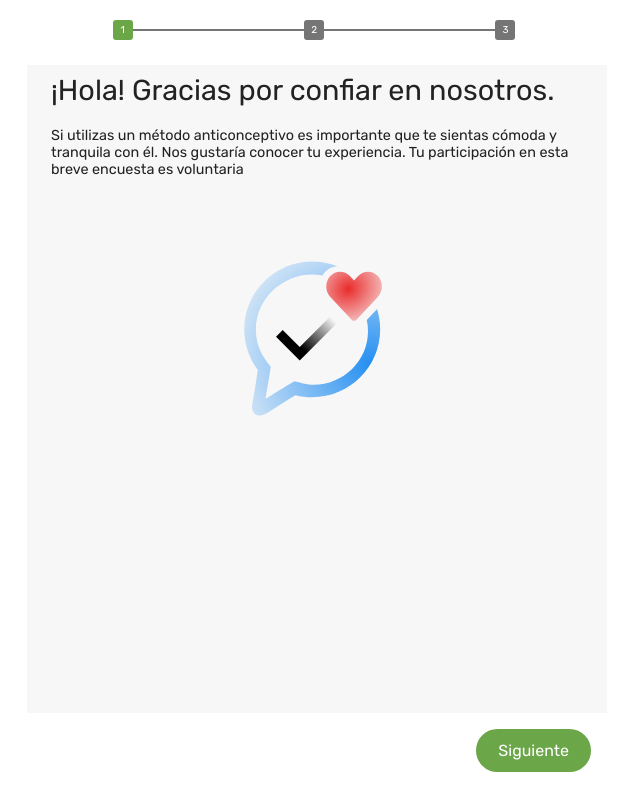
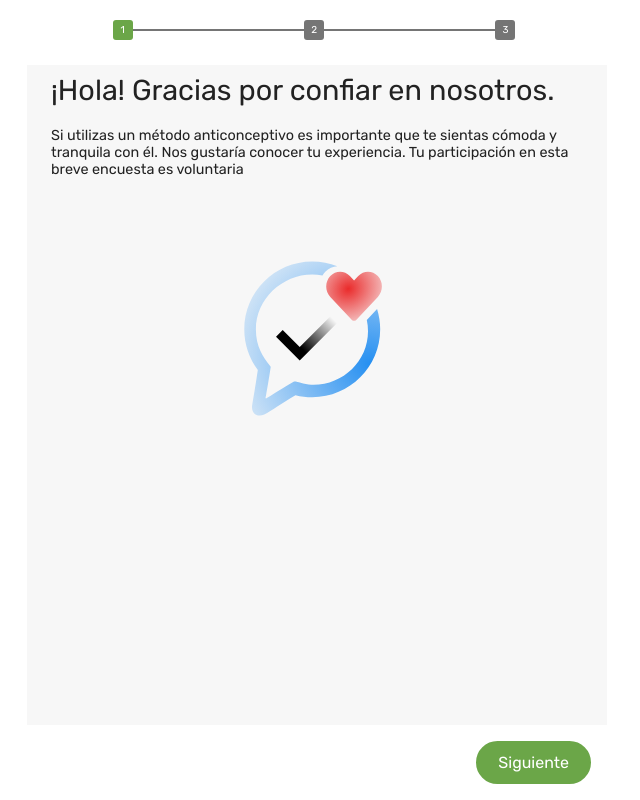
Before and after one commit to kimbalear/Satisfaction-Method, a plain HTML site: page index.html in a window 1280 px wide. Shown: the whole page, without its empty margins (323-963 px from the left). Drawn offline with nearby package versions, Linux system fonts and the light colour scheme.

```diff
--- a/styles/scss/utils/_mixins.scss
+++ b/styles/scss/utils/_mixins.scss
@@ -48,7 +48,7 @@
   border: $border;
   padding: 10px 20px;
   text-align: center;
-  margin-bottom: 12px;
+  //margin-bottom: 12px;
   cursor: pointer;
 
   &:hover {
```
Also changed, not shown: styles/css/main.css, 1 other file.
